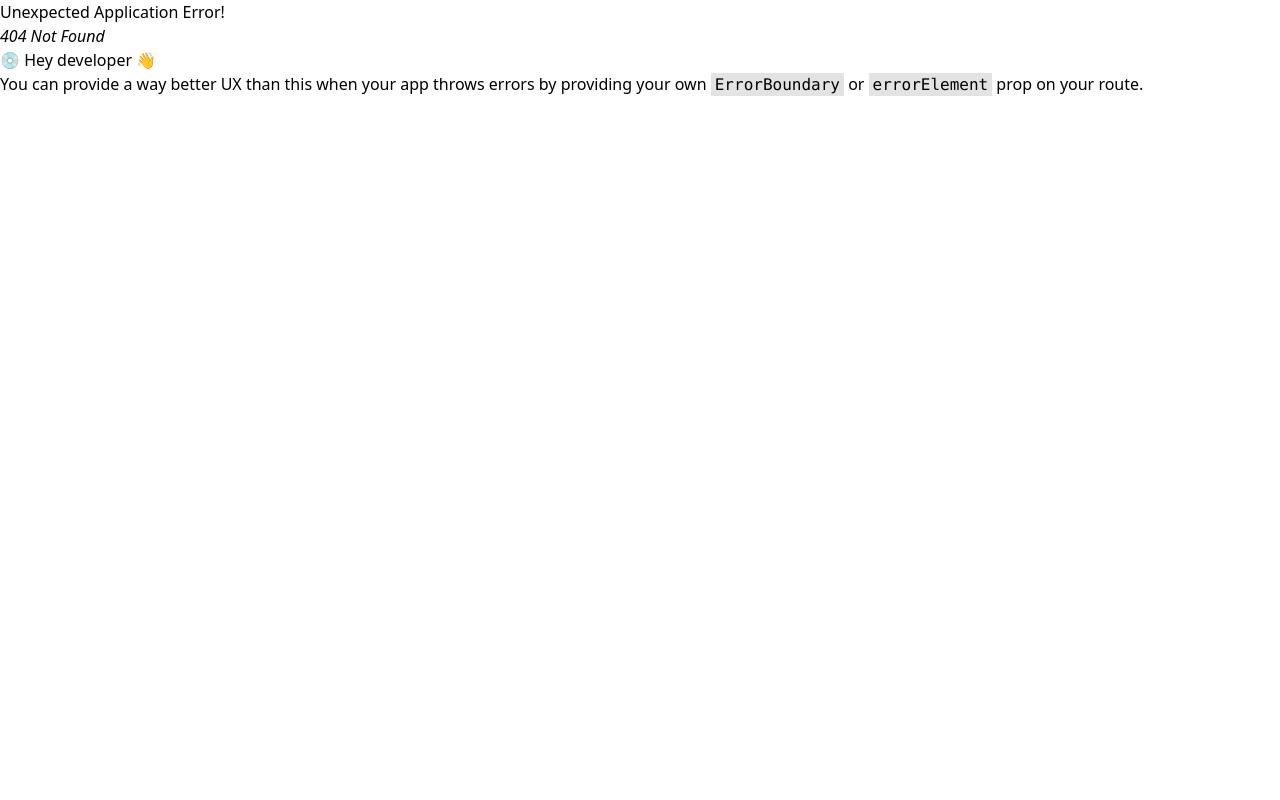
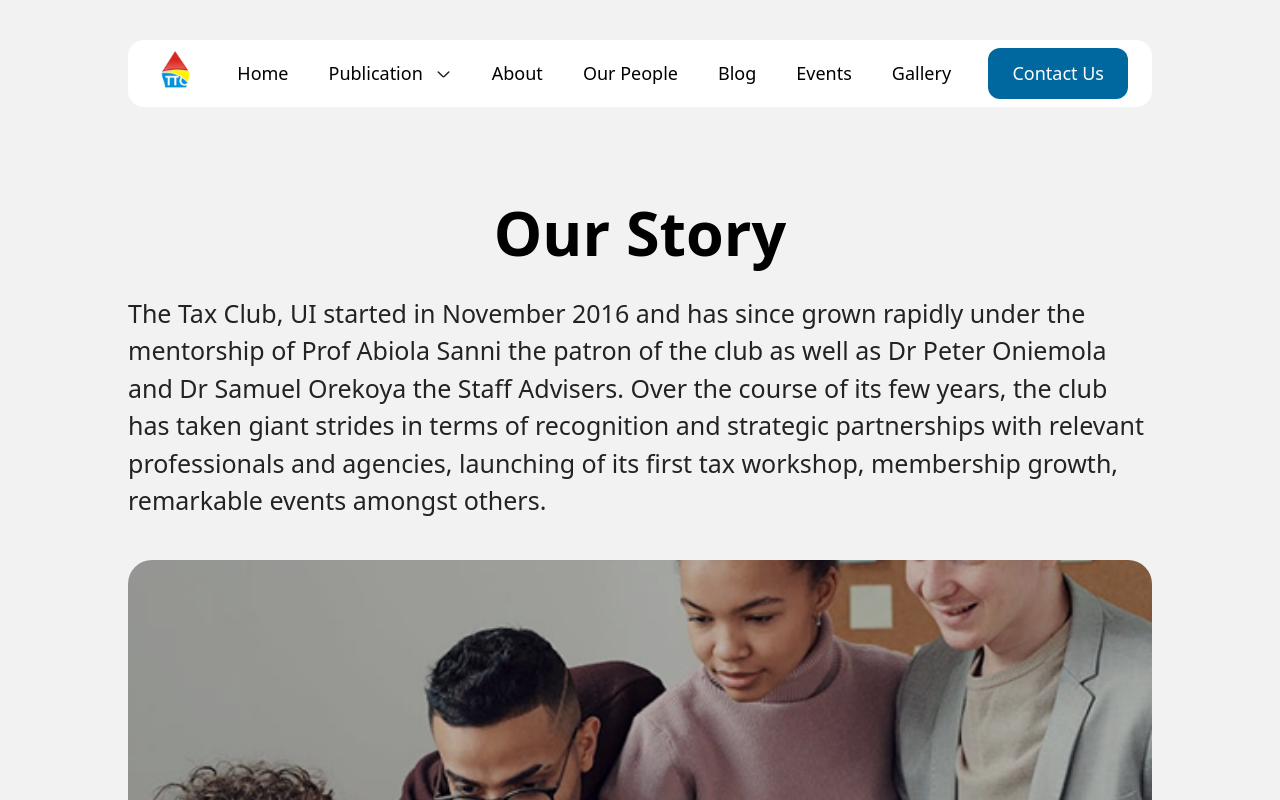
Before and after one commit to unilagtaxclub/TheTaxClub, a React (Vite) app: page /about in a window 1280 px wide. Before the commit this address had no page. Shown: the top 800 px of the page. Built offline with nearby package versions, Linux system fonts and the light colour scheme.

Commit message:
designed About page

```diff
--- a/index.html
+++ b/index.html
@@ -3,9 +3,9 @@
 
 <head>
     <meta charset="UTF-8" />
-    <link rel="icon" type="image/svg+xml" href="/vite.svg" />
+    <link rel="icon" type="image/svg+xml" href="/assets/logo.svg" />
     <meta name="viewport" content="width=device-width, initial-scale=1.0" />
-    <title>TTC || Home</title>
+    <title>TTC Website</title>
 </head>
 
 <body>
--- a/src/App.tsx
+++ b/src/App.tsx
@@ -1,10 +1,12 @@
 import { AnimatePresence } from "framer-motion";
 import { createBrowserRouter, RouterProvider } from "react-router-dom";
 import Home from "./pages/home";
+import About from "./pages/about";
 
 const App = () => {
   const router = createBrowserRouter([
     { path: "/", element: <Home /> },
+    { path: "/about", element: <About /> },
   ]);
 
   return (
--- a/src/component/defaults/Drawer.tsx
+++ b/src/component/defaults/Drawer.tsx
@@ -1,14 +1,15 @@
+import { NavLink } from "react-router-dom";
 import { CaretDown } from "../svgs/Icons";
 
 const Drawer = () => {
   return (
-    <div className="bg-[#f2f2f2] z-50 space-y-10 flex-col flex lg:hidden w-[100%] py-10 fixed px-8 mx-auto">
-      <span>Home</span>
+    <div className="bg-[#f2f2f2] min-h-screen z-50 space-y-10 flex-col flex lg:hidden w-[100%] py-10 fixed px-8 mx-auto">
+      <NavLink to="/">Home</NavLink>
       <div className="space-x-3 flex items-center justify-between">
         <span>Publication</span>
         <div className="rotate-270"><CaretDown /></div>
       </div>
-      <span>About</span>
+      <NavLink to="/about">About</NavLink>
       <span>Our People</span>
       <span>Blog</span>
       <span>Events</span>
--- a/src/component/defaults/Footer.tsx
+++ b/src/component/defaults/Footer.tsx
@@ -1,3 +1,4 @@
+import { NavLink } from "react-router-dom";
 import { EmailIcon } from "../svgs/Icons";
 import { Facebook, Instagram, LinkedIn, Logo, Twitter } from "../svgs/Logos";
 
@@ -25,11 +26,12 @@ const Footer = () => {
 
           <div className="space-y-6 lg:w-[25%] flex flex-col lg:items-center mt-10 lg:mt-0">
             <h2 className="text-[18px] font-semibold">Quick Links</h2>
-            <div className="space-y-4">
-              <p>Home</p>
+            <div className="space-y-4 flex flex-col">
+              <NavLink to="/">Home</NavLink>
+              <NavLink to="/about">About</NavLink>
               <p>Our People</p>
               <p>Blog</p>
-              <p>Event</p>
+              <p>Events</p>
               <p>Gallery</p>
               <p>Publication</p>
               <p>Contact Us</p>
--- a/src/component/defaults/Header.tsx
+++ b/src/component/defaults/Header.tsx
@@ -2,6 +2,8 @@ import { useState } from "react";
 import { CaretDown, CloseIcon, Hamburger } from "../svgs/Icons";
 import { motion, AnimatePresence } from "framer-motion";
 import Drawer from "./Drawer";
+import { NavLink } from "react-router-dom";
+import { Logo } from "../svgs/Logos";
 
 const Header = () => {
   const [showDrawer, setShowDrawer] = useState<boolean>(false);
@@ -9,14 +11,14 @@ const Header = () => {
   return (
     <div>
       <div className="lg:w-[80vw] w-[90vw] mx-auto bg-[#fff] py-2 px-6 rounded-2xl text-[18px] flex justify-between items-center">
-        <img src="/assets/logo.svg" alt="logo" />
+        <NavLink to="/"><Logo /></NavLink>
         <div className="space-x-10 lg:flex hidden">
-          <span>Home</span>
+          <NavLink to="/">Home</NavLink>
           <div className="space-x-3 flex items-center">
             <span>Publication</span>
             <CaretDown />
           </div>
-          <span>About</span>
+          <NavLink to="/about">About</NavLink>
           <span>Our People</span>
           <span>Blog</span>
           <span>Events</span>
--- /dev/null
+++ b/src/pages/about/index.tsx
@@ -0,0 +1,57 @@
+import Container from "../../component/defaults/Container";
+import Footer from "../../component/defaults/Footer";
+import Header from "../../component/defaults/Header";
+
+const About = () => {
+  return (
+    <Container>
+      <div className="bg-[#f2f2f2] min-h-screen pt-10">
+        <Header />
+        <div className="w-[90vw] lg:w-[80vw] mx-auto lg:mt-20 mt-10 pb-10">
+          <h1 className="lg:text-[61px] text-[30px] font-bold mb-4 text-center">Our Story</h1>
+
+          <p className="lg:text-[25px] text-[#232323]">
+            The Tax Club, UI started in November 2016 and has since grown
+            rapidly under the mentorship of Prof Abiola Sanni the patron of the
+            club as well as Dr Peter Oniemola and Dr Samuel Orekoya the Staff
+            Advisers. Over the course of its few years, the club has taken giant
+            strides in terms of recognition and strategic partnerships with
+            relevant professionals and agencies, launching of its first tax
+            workshop, membership growth, remarkable events amongst others.
+          </p>
+          <img
+            src="/assets/about.png"
+            alt="about-img"
+            className="lg:h-[618px] h-[296px] w-[100%] object-cover my-10 rounded-3xl"
+          />
+
+          <div className="lg:w-[70%] w-[80%] mx-auto">
+            <h1 className="lg:text-[40px] text-[24px] lg:text-start text-center font-bold mb-4">Vision</h1>
+            <p className="lg:text-[25px] text-[#232323]">
+              To play a pivotal role in taking Taxation in Nigeria to its
+              rightful place by inciting unprecedented interest in the field,
+              fostering intellectual vibrancy, and sustaining the heights
+              attained.
+            </p>
+
+            <h1 className="lg:text-[40px] text-[24px] lg:text-start text-center font-bold mb-4 mt-10">
+              Vision
+            </h1>
+            <p className="lg:text-[25px] text-[#232323]">
+              To serve as a breeding ground for Nigeria&apos;s intellectually vibrant
+              tax-oriented youth by promoting team spirit, harnessing
+              leadership, and research skills, organising healthy legal
+              competitions, facilitating training and mentorship programs,
+              creating networking platforms, and consolidating development
+              efforts with other institutions nationwide
+            </p>
+          </div>
+        </div>
+
+        <Footer />
+      </div>
+    </Container>
+  );
+};
+
+export default About;
```
